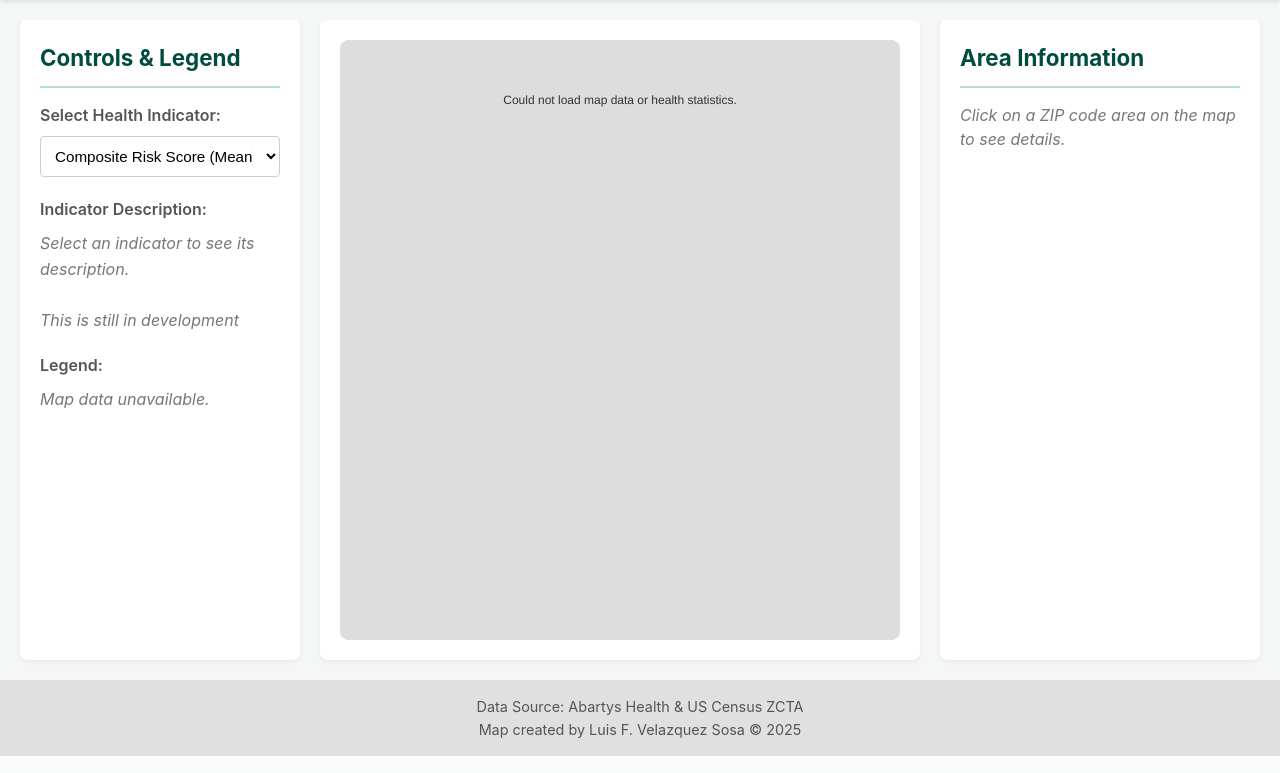
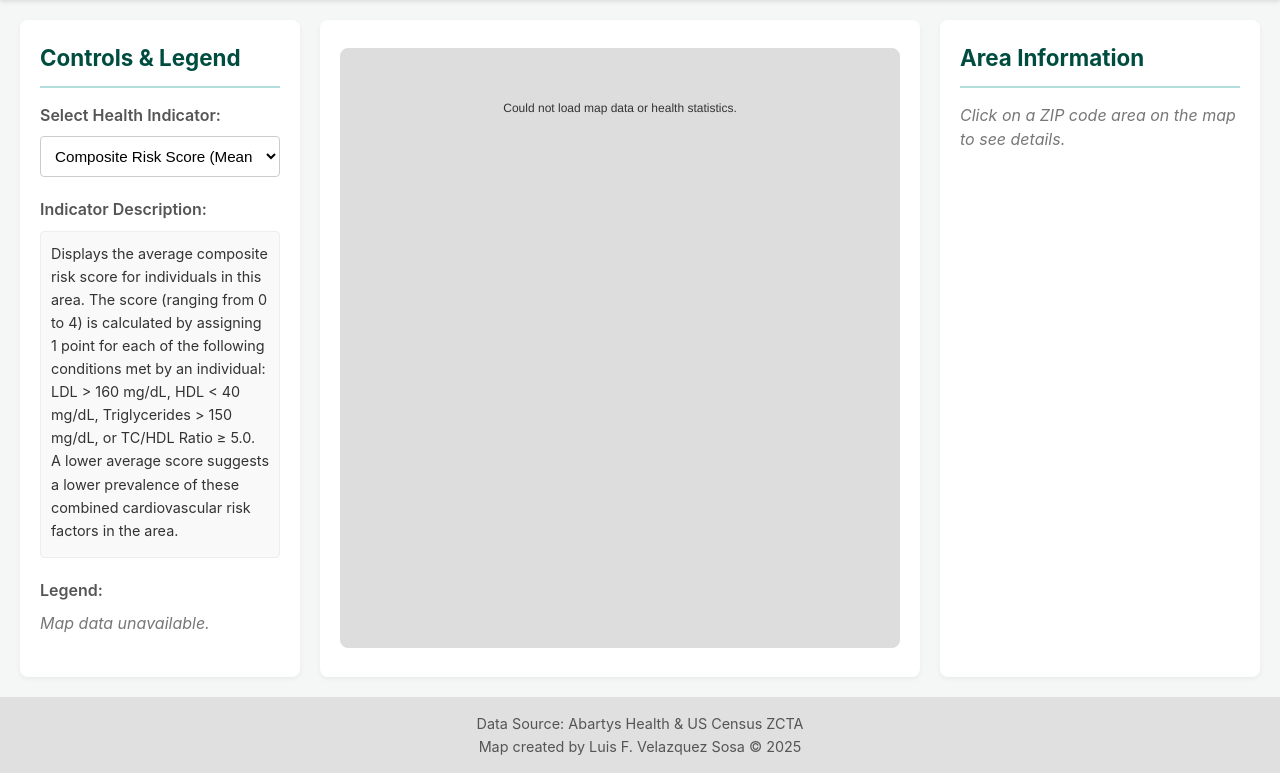
Before and after one commit to l-velazquez/Dashboard-SDOH, a Django app: page / in a window 1280 px wide. Shown: the part 80-853 px from the top of the page. Run offline with Django 5.2, Linux system fonts and the light colour scheme.

Commit message:
Enhance metric description panel with styling and dynamic updates for health indicators

```diff
--- a/dashboard_sdoh/map/templates/maps/zip_code.html
+++ b/dashboard_sdoh/map/templates/maps/zip_code.html
@@ -127,6 +127,23 @@
             border: 1px solid #ccc;
             background-color: #fff;
             font-size: 0.95em;
+        }
+
+        /* Style for the metric description panel */
+        .metric-description-panel {
+            padding: 10px;
+            background-color: #f9f9f9;
+            border: 1px solid #eee;
+            border-radius: 4px;
+            font-size: 0.9em;
+            color: #333;
+            min-height: 60px; /* Ensure it has some height even when empty initially */
+        }
+        .metric-description-panel p {
+            margin: 0 0 5px 0; /* Adjust paragraph margin within description */
+        }
+        .metric-description-panel strong {
+            color: #004d40; /* Emphasize key terms */
         }
 
         .legend {
@@ -260,9 +277,7 @@
 <body>
 
     <header>
-        <!-- Title first for natural mobile stacking before CSS order applies -->
         <h1>Puerto Rico Cardio Risk Map</h1>
-        <!-- Container for logos, makes mobile layout easier -->
         <div class="header-logos-container">
             <img src="{% static 'images/aim_ahead_600x474.webp' %}" alt="AIM AHEAD Logo" class="header-logo">
             <img src="{% static 'images/rcmi.webp' %}" alt="RCMI Logo" class="header-logo">
@@ -276,13 +291,11 @@
                 <label for="metric-select">Select Health Indicator:</label>
                 <select id="metric-select"></select>
             </div>
-            {% comment %} This is still in development {% endcomment %}
+
             <div class="control-group">
                 <label for="metric-description">Indicator Description:</label>
                 <div id="metric-description" class="metric-description-panel">
                     <p class="placeholder-text">Select an indicator to see its description.</p>
-                    <br>
-                    <p class="placeholder-text">This is still in development</p>
                 </div>
             </div>
             <div class="control-group">
@@ -313,11 +326,11 @@
     <script>
       // --- Data from Django context ---
       const geojsonDataString = `{{ geojson_data|safe }}`;
-      const healthStatsDataString = `{{ health_stats_data|safe }}`; // This is now an array of objects
+      const healthStatsDataString = `{{ health_stats_data|safe }}`;
 
       let geojsonData;
-      let healthStatsRawData; // Will hold the parsed array
-      let healthStatsLookup = {}; // Will be an object keyed by postal code
+      let healthStatsRawData;
+      let healthStatsLookup = {};
 
       try {
           geojsonData = JSON.parse(geojsonDataString);
@@ -328,7 +341,6 @@
 
       try {
           healthStatsRawData = JSON.parse(healthStatsDataString);
-          // NEW: Transform the array into a lookup object
           if (Array.isArray(healthStatsRawData)) {
               healthStatsRawData.forEach(item => {
                   if (item.postal) {
@@ -337,52 +349,35 @@
               });
           } else {
               console.error("Health stats data is not an array:", healthStatsRawData);
-              healthStatsLookup = {}; // Fallback to empty if not an array
+              healthStatsLookup = {};
           }
       } catch (e) {
           console.error("Error parsing health stats data:", e);
           healthStatsLookup = {};
       }
 
-      // NEW/UPDATED: metricConfigs to match your new data structure
-      // Add a 'dataKey' to map the metric key to the actual key in your JSON
-      // define once
-      // Crameri “managua” (5 steps)
-      // Purple sequential (dark bad → light good)
-      // Good/high = green → yellow → red (bad/low)
-      const GOOD_HIGH_COLORS = [
-        '#E7080C', // worst (deep maroon)
-        '#DF5E1D', // bad (orange-red)
-        '#FFC300', // mid (gold)
-        '#39D834', // good (bright green)
-        '#15D886'  // best (teal-green)
-      ];
-
-      const GOOD_LOW_COLORS = [
-        '#15D886',
-        '#39D834',
-        '#FFC300',
-        '#DF5E1D',
-        '#E7080C'
-      ];
+      const GOOD_HIGH_COLORS = ['#E7080C', '#DF5E1D', '#FFC300', '#39D834', '#15D886'];
+      const GOOD_LOW_COLORS = ['#15D886', '#39D834', '#FFC300', '#DF5E1D', '#E7080C'];
       const NEUTRAL_COLORS   = ['#edf8fb','#b3cde3','#8c96c6','#8856a7','#810f7c'];
 
       const metricConfigs = {
           'composite_risk_score_mean': {
               displayName: 'Composite Risk Score (Mean)',
-              dataKey: 'composite_risk_score_mean', // Key from your new JSON
-              type: 'goodIsHigh', // Assuming higher is better, adjust if needed
-              breaks: [0.5, 0.75, 1.0, 1.25], // Adjust breaks based on typical range
-              colors: GOOD_HIGH_COLORS,
-              unit: 'score'
+              dataKey: 'composite_risk_score_mean',
+              type: 'goodIsLow', // Assuming lower score (fewer risk factors) is better
+              breaks: [0.5, 0.75, 1.0, 1.25],
+              colors: GOOD_LOW_COLORS, // Swapped to GOOD_LOW_COLORS, lower scores are better
+              unit: 'score',
+              description: "Displays the average composite risk score for individuals in this area. The score (ranging from 0 to 4) is calculated by assigning 1 point for each of the following conditions met by an individual: LDL > 160 mg/dL, HDL < 40 mg/dL, Triglycerides > 150 mg/dL, or TC/HDL Ratio ≥ 5.0. A lower average score suggests a lower prevalence of these combined cardiovascular risk factors in the area."
           },
           'composite_risk_score_median': {
               displayName: 'Composite Risk Score (Median)',
               dataKey: 'composite_risk_score_median',
-              type: 'goodIsHigh',
+              type: 'goodIsLow', // Assuming lower score (fewer risk factors) is better
               breaks: [0.5, 0.75, 1.0, 1.25],
-              colors: GOOD_HIGH_COLORS,
-              unit: 'score'
+              colors: GOOD_LOW_COLORS, // Swapped to GOOD_LOW_COLORS
+              unit: 'score',
+              description: "Displays the median composite risk score for individuals in this area. The score (ranging from 0 to 4) is calculated by assigning 1 point for each of the following conditions met by an individual: LDL > 160 mg/dL, HDL < 40 mg/dL, Triglycerides > 150 mg/dL, or TC/HDL Ratio ≥ 5.0. The median represents the middle value; a lower median score is better."
           },
           'ldl_value_mean': {
               displayName: 'Avg. LDL (Mean)',
@@ -390,7 +385,8 @@
               type: 'goodIsLow',
               breaks: [100, 130, 160, 190],
               colors: GOOD_LOW_COLORS,
-              unit: 'mg/dL'
+              unit: 'mg/dL',
+              description: "Average LDL Cholesterol (Low-Density Lipoprotein, 'bad' cholesterol). LDL contributes to artery plaque. <strong>High Risk:</strong> > 160 mg/dL (or >190 mg/dL very high). <strong>Borderline High:</strong> 130-159 mg/dL. Lower average values are generally better."
           },
           'ldl_value_median': {
               displayName: 'Median LDL',
@@ -398,15 +394,17 @@
               type: 'goodIsLow',
               breaks: [100, 130, 160, 190],
               colors: GOOD_LOW_COLORS,
-              unit: 'mg/dL'
+              unit: 'mg/dL',
+              description: "Median LDL Cholesterol (Low-Density Lipoprotein, 'bad' cholesterol). LDL contributes to artery plaque. <strong>High Risk:</strong> > 160 mg/dL (or >190 mg/dL very high). <strong>Borderline High:</strong> 130-159 mg/dL. Lower median values are generally better."
           },
           'hdl_value_mean': {
               displayName: 'Avg. HDL (Mean)',
               dataKey: 'hdl_value_mean',
               type: 'goodIsHigh',
-              breaks: [30, 40, 50, 60], // HDL < 40 is low (bad), > 60 is good
+              breaks: [30, 40, 50, 60],
               colors: GOOD_HIGH_COLORS,
-              unit: 'mg/dL'
+              unit: 'mg/dL',
+              description: "Average HDL Cholesterol (High-Density Lipoprotein, 'good' cholesterol). HDL helps remove other cholesterol. <strong>Low (Risk Factor):</strong> < 40 mg/dL (general marker). Higher average values are generally better."
           },
           'hdl_value_median': {
               displayName: 'Median HDL',
@@ -414,15 +412,17 @@
               type: 'goodIsHigh',
               breaks: [30, 40, 50, 60],
               colors: GOOD_HIGH_COLORS,
-              unit: 'mg/dL'
+              unit: 'mg/dL',
+              description: "Median HDL Cholesterol (High-Density Lipoprotein, 'good' cholesterol). HDL helps remove other cholesterol. <strong>Low (Risk Factor):</strong> < 40 mg/dL (general marker). Higher median values are generally better."
           },
           'tc_value_mean': {
               displayName: 'Avg. Total Cholesterol (Mean)',
               dataKey: 'tc_value_mean',
-              type: 'goodIsLow', // Generally < 200 is desirable
+              type: 'goodIsLow',
               breaks: [180, 200, 220, 240],
               colors: GOOD_LOW_COLORS,
-              unit: 'mg/dL'
+              unit: 'mg/dL',
+              description: "Average Total Cholesterol (TC). <strong>High Risk:</strong> > 240 mg/dL. <strong>Borderline High:</strong> 200-239 mg/dL. Lower average values are generally better."
           },
           'tc_value_median': {
               displayName: 'Median Total Cholesterol',
@@ -430,61 +430,65 @@
               type: 'goodIsLow',
               breaks: [180, 200, 220, 240],
               colors: GOOD_LOW_COLORS,
-              unit: 'mg/dL'
+              unit: 'mg/dL',
+              description: "Median Total Cholesterol (TC). <strong>High Risk:</strong> > 240 mg/dL. <strong>Borderline High:</strong> 200-239 mg/dL. Lower median values are generally better."
           },
           'tg_value_mean': {
               displayName: 'Avg. Triglycerides (Mean)',
               dataKey: 'tg_value_mean',
-              type: 'goodIsLow', // < 150 is desirable
+              type: 'goodIsLow',
               breaks: [150, 200, 300, 500],
               colors: GOOD_LOW_COLORS,
-              unit: 'mg/dL'
+              unit: 'mg/dL',
+              description: "Average Triglycerides (TG). <strong>Very High:</strong> ≥ 500 mg/dL. <strong>High:</strong> 200-499 mg/dL. <strong>Borderline High:</strong> 150-199 mg/dL. <strong>Normal:</strong> < 150 mg/dL. Lower average values are generally better."
           },
           'tc_hdl_ratio_mean': {
               displayName: 'TC/HDL Ratio (Mean)',
               dataKey: 'tc_hdl_ratio_mean',
-              type: 'goodIsLow', // Desirable < 3.5, High risk > 5.0
+              type: 'goodIsLow',
               breaks: [3.5, 4.0, 5.0, 6.0],
               colors: GOOD_LOW_COLORS,
-              unit: ''
+              unit: '',
+              description: "Average Total Cholesterol / HDL Cholesterol Ratio. A higher ratio indicates higher risk. <strong>Desirable:</strong> < 3.5. <strong>Good:</strong> < 5.0. <strong>High Risk:</strong> ≥ 5.0. Lower average ratios are generally better."
           },
           'ldl_hdl_ratio_mean': {
               displayName: 'LDL/HDL Ratio (Mean)',
               dataKey: 'ldl_hdl_ratio_mean',
-              type: 'goodIsLow', // Desirable < 2.0
+              type: 'goodIsLow',
               breaks: [2.0, 2.5, 3.0, 3.5],
               colors: GOOD_LOW_COLORS,
-              unit: ''
+              unit: '',
+              description: "Average LDL Cholesterol / HDL Cholesterol Ratio. A higher ratio indicates higher risk. <strong>Desirable:</strong> < 2.5. <strong>Acceptable:</strong> < 3.5. <strong>High Risk:</strong> > 3.5. Lower average ratios are generally better."
           },
           'ldl_is_high_percentage': {
-              displayName: '% LDL High',
+              displayName: '% LDL High (>160 mg/dL)',
               dataKey: 'ldl_is_high_percentage',
-              type: 'goodIsLow', // Lower percentage is better
+              type: 'goodIsLow',
               breaks: [5, 10, 15, 20],
               colors: GOOD_LOW_COLORS,
-              unit: '%'
+              unit: '%',
+              description: "Percentage of individuals with LDL ('bad') cholesterol > 160 mg/dL. This threshold is considered high risk. A lower percentage indicates fewer individuals at high risk due to elevated LDL."
           },
           'hdl_is_low_percentage': {
-              displayName: '% HDL Low',
+              displayName: '% HDL Low (<40 mg/dL)',
               dataKey: 'hdl_is_low_percentage',
-              type: 'goodIsLow', // Lower percentage is better
+              type: 'goodIsLow',
               breaks: [20, 30, 40, 50],
               colors: GOOD_LOW_COLORS,
-              unit: '%'
+              unit: '%',
+              description: "Percentage of individuals with HDL ('good') cholesterol < 40 mg/dL. This level is considered a risk factor. A lower percentage indicates fewer individuals at risk due to low HDL."
           },
           'patient_month_count': {
               displayName: 'Patient Month Count',
               dataKey: 'patient_month_count',
-              type: 'neutral', // Or 'goodIsHigh' if more data is better for reliability
-              breaks: [1000, 5000, 10000, 20000], // Example breaks
+              type: 'neutral',
+              breaks: [1000, 5000, 10000, 20000],
               colors: NEUTRAL_COLORS,
-              unit: ''
+              unit: '',
+              description: "Represents the total count of patient-months data available for this ZIP code area. This can give an indication of the sample size contributing to the health statistics for this area."
           }
-          // ... Add more metrics as needed, mapping to your JSON fields ...
-          // e.g., tc_is_high_percentage, tg_is_high_percentage, etc.
       };
 
-      // Set initial metric, choose one from the new metricConfigs
       let currentMetricKey = 'composite_risk_score_mean';
       let geojsonLayer;
       let selectedLayer = null;
@@ -493,10 +497,23 @@
       L.tileLayer('https://{s}.basemaps.cartocdn.com/rastertiles/voyager_labels_under/{z}/{x}/{y}{r}.png', {
           attribution: '© <a href="https://www.openstreetmap.org/copyright">OpenStreetMap</a> contributors © <a href="https://carto.com/attributions">CARTO</a>',
           subdomains: 'abcd',
-          maxZoom: 12 // You can adjust this
+          maxZoom: 12
       }).addTo(map);
 
       const metricSelect = document.getElementById('metric-select');
+      // NEW: Get reference to the description panel
+      const metricDescriptionPanel = document.getElementById('metric-description');
+
+      // NEW: Function to update the metric description panel
+      function updateMetricDescriptionPanel(metricKey) {
+          const config = metricConfigs[metricKey];
+          if (config && config.description) {
+              metricDescriptionPanel.innerHTML = `<p>${config.description}</p>`; // Use innerHTML to parse <strong> tags
+          } else {
+              metricDescriptionPanel.innerHTML = '<p class="placeholder-text">Description not available for this indicator.</p>';
+          }
+      }
+
       for (const key in metricConfigs) {
           const option = document.createElement('option');
           option.value = key;
@@ -506,33 +523,27 @@
           }
           metricSelect.appendChild(option);
       }
+      // NEW: Initial update for the description panel
+      updateMetricDescriptionPanel(currentMetricKey);
 
-      // UPDATED: Data merging logic
       if (geojsonData && geojsonData.features && Object.keys(healthStatsLookup).length > 0) {
           geojsonData.features.forEach(feature => {
               const zipCode = feature.properties.ZCTA5CE10;
-              const statsForZip = healthStatsLookup[zipCode]; // Use the lookup
+              const statsForZip = healthStatsLookup[zipCode];
 
               if (statsForZip) {
-                  // Assign all configured metrics to the feature properties
-                  // The property name on the feature will be the key from metricConfigs (e.g., 'ldl_value_mean')
-                  // The value will come from statsForZip[metricConfigs[mKey].dataKey]
                   for (const mKey in metricConfigs) {
                       const dataKeyValue = metricConfigs[mKey].dataKey;
                       if (statsForZip.hasOwnProperty(dataKeyValue)) {
                           feature.properties[mKey] = statsForZip[dataKeyValue];
                       } else {
-                          feature.properties[mKey] = null; // Metric not found in stats for this ZIP
+                          feature.properties[mKey] = null;
                       }
                   }
-                  // You might want to add other general properties if available and needed
-                  // feature.properties.municipality = statsForZip.municipality_name; // If you have municipality name in new JSON
               } else {
-                  // No health stats for this ZIP code, set all configured metrics to null
                   for (const mKey in metricConfigs) {
                       feature.properties[mKey] = null;
                   }
-                  // feature.properties.municipality = "N/A (No Data)";
               }
           });
       } else {
@@ -542,21 +553,18 @@
       function getColor(value, metricKey) {
           const config = metricConfigs[metricKey];
           if (!config || value === null || value === undefined || isNaN(value)) {
-              return '#E0E0E0'; // Default color for no data or invalid
+              return '#E0E0E0';
           }
 
           const breaks = config.breaks;
           const colors = config.colors;
 
-          // For 'neutral' type, or if type is not goodIsHigh/goodIsLow, just use the breaks directly
-          // (This is simplified, you might need more specific logic for 'neutral' if colors don't map directly to breaks)
           if (config.type === 'goodIsHigh' || config.type === 'goodIsLow' || config.type === 'neutral') {
               for (let i = 0; i < breaks.length; i++) {
                   if (value <= breaks[i]) return colors[i];
               }
-              return colors[colors.length - 1]; // Value is greater than all breaks
+              return colors[colors.length - 1];
           } else {
-              // Fallback if type is misconfigured, or you add other types
                for (let i = 0; i < breaks.length; i++) {
                   if (value <= breaks[i]) return colors[i];
               }
@@ -565,9 +573,6 @@
       }
 
       function style(feature) {
-          // currentMetricKey is the key from metricConfigs (e.g., 'ldl_value_mean')
-          // feature.properties[currentMetricKey] will now correctly access the data
-          // because we populated it like that in the merging step.
           const value = feature.properties[currentMetricKey];
           return {
               fillColor: getColor(value, currentMetricKey),
@@ -602,13 +607,11 @@
           const layer = e.target;
           if (selectedLayer && selectedLayer !== layer) {
               geojsonLayer.resetStyle(selectedLayer);
-              // Optionally bring previous layer back if you manage z-indexing
-              // selectedLayer.bringToBack();
           }
           map.fitBounds(layer.getBounds().pad(0.1));
           layer.setStyle({
               weight: 3,
-              color: '#041427', // Even darker for selected
+              color: '#041427',
               dashArray: '',
               fillOpacity: 0.9
           });
@@ -633,23 +636,20 @@
           }
 
           const currentConfig = metricConfigs[currentMetricKey];
-          // props[currentMetricKey] will access the value for the currently selected metric
           const currentMetricValue = props[currentMetricKey];
           const currentMetricDisplay = (currentMetricValue !== null && currentMetricValue !== undefined && !isNaN(currentMetricValue))
                                       ? `${parseFloat(currentMetricValue).toFixed(2)} ${currentConfig.unit || ''}`
                                       : 'N/A';
 
           let content = `<h3>ZIP Code: ${props.ZCTA5CE10 || 'N/A'}</h3>`;
-          // Add municipality if you have it and merged it
-          // content += `<p><span class="data-label">Municipality:</span> <span class="data-value">${props.municipality || 'N/A'}</span></p>`;
           content += `<hr>`;
           content += `<p class="data-item"><span class="data-label">${currentConfig.displayName}:</span> <strong class="data-value">${currentMetricDisplay}</strong></p>`;
 
           content += `<h4>All Indicators for this Area:</h4>`;
-          for (const keyInConfig in metricConfigs) { // Iterate through metricConfigs keys
-              if (props.hasOwnProperty(keyInConfig)) { // Check if the feature has this property
-                  const val = props[keyInConfig]; // This is the data value
-                  const conf = metricConfigs[keyInConfig]; // This is the config for this specific metric
+          for (const keyInConfig in metricConfigs) {
+              if (props.hasOwnProperty(keyInConfig)) {
+                  const val = props[keyInConfig];
+                  const conf = metricConfigs[keyInConfig];
                   const displayVal = (val !== null && val !== undefined && !isNaN(val))
                                       ? `${parseFloat(val).toFixed(2)} ${conf.unit || ''}`
                                       : 'N/A';
@@ -669,22 +669,14 @@
 
           const breaks = config.breaks;
           const colors = config.colors;
-          let legendHtml = `<h4>${config.displayName}</h4>`; // Add title to legend
+          let legendHtml = `<h4>${config.displayName}</h4>`;
 
-          // Handle 'goodIsLow' type for legend text if needed (colors are already reversed in config)
-          // Or ensure colors array matches the break order for display
-          // The first color corresponds to values <= breaks[0]
           legendHtml += `<span><i style="background:${colors[0]}"></i> ≤ ${breaks[0].toFixed(config.unit === '%' ? 1: 2)} ${config.unit || ''}</span>`;
 
           for (let i = 0; i < breaks.length - 1; i++) {
               legendHtml += `<span><i style="background:${colors[i+1]}"></i> ${breaks[i].toFixed(config.unit === '%' ? 1: 2)} - ${breaks[i+1].toFixed(config.unit === '%' ? 1: 2)} ${config.unit || ''}</span>`;
           }
-          // The last color corresponds to values > breaks[breaks.length - 1]
           legendHtml += `<span><i style="background:${colors[colors.length-1]}"></i> > ${breaks[breaks.length-1].toFixed(config.unit === '%' ? 1: 2)} ${config.unit || ''}</span>`;
-
-          // Check if a "No Data" entry is needed.
-          // The getColor function returns '#E0E0E0' for null/undefined values.
-          // So, if any feature could potentially have no data for the current metric, include it.
           legendHtml += `<span><i style="background:#E0E0E0"></i> No Data</span>`;
 
           legendDiv.innerHTML = legendHtml;
@@ -693,15 +685,14 @@
       metricSelect.addEventListener('change', function() {
           currentMetricKey = this.value;
           if (geojsonLayer) {
-              // This will call style() for each feature, which in turn calls getColor()
               geojsonLayer.setStyle(style);
           }
           updateLegend(currentMetricKey);
+          updateMetricDescriptionPanel(currentMetricKey); // NEW: Update description on change
           if (selectedLayer) {
-              // Update info panel with the new metric for the currently selected layer
               updateInfoPanel(selectedLayer.feature.properties);
           } else {
-              updateInfoPanel(null); // Clear info panel if nothing is selected
+              updateInfoPanel(null);
           }
       });
 
@@ -710,12 +701,14 @@
               style: style,
               onEachFeature: onEachFeature
           }).addTo(map);
-          updateLegend(currentMetricKey); // Initial legend update
-          updateInfoPanel(null); // Initial info panel state
+          updateLegend(currentMetricKey);
+          updateInfoPanel(null);
+          // Note: updateMetricDescriptionPanel is already called after populating metricSelect
       } else {
           document.getElementById('map').innerHTML = "<p style='text-align:center; padding-top: 50px;'>Could not load map data or health statistics.</p>";
           legendDiv.innerHTML = '<p class="placeholder-text">Map data unavailable.</p>';
           updateInfoPanel(null);
+          updateMetricDescriptionPanel(currentMetricKey); // Ensure even on error, a default description shows
       }
   </script>
 </body>
```
